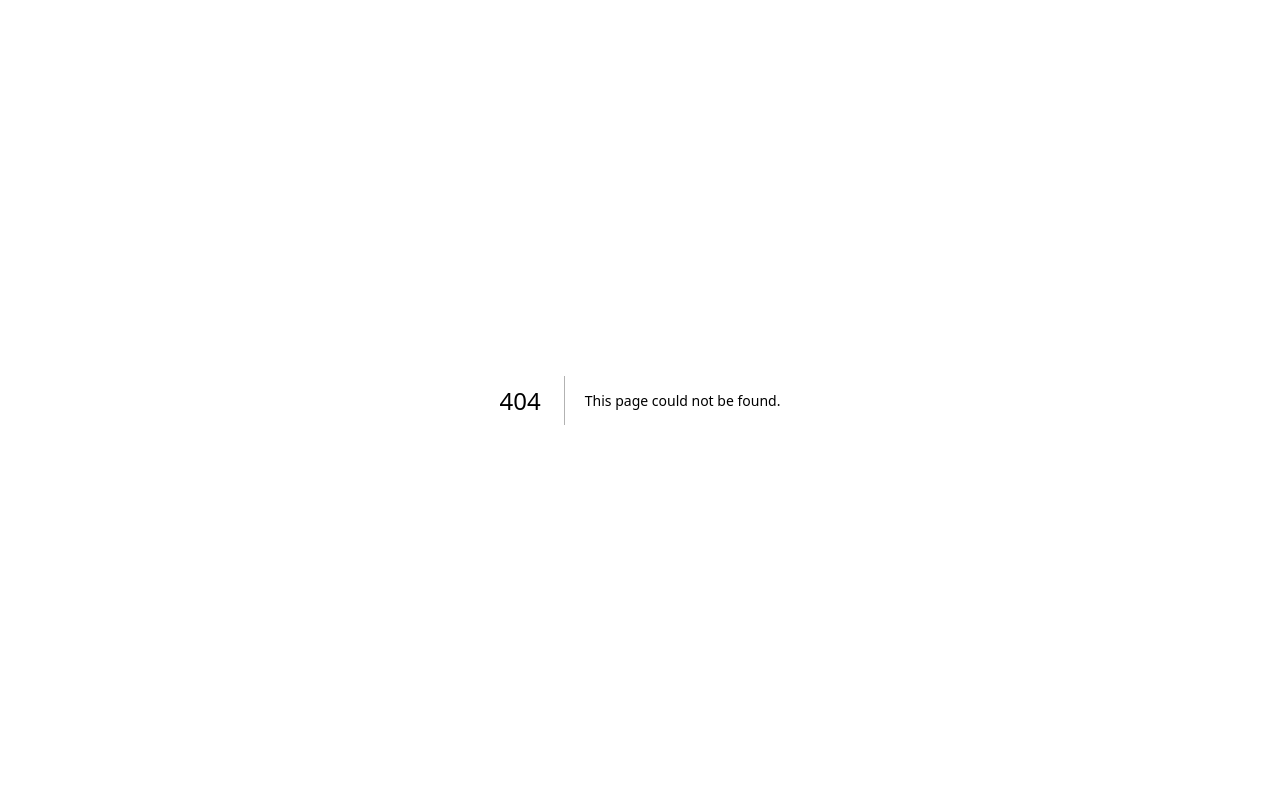
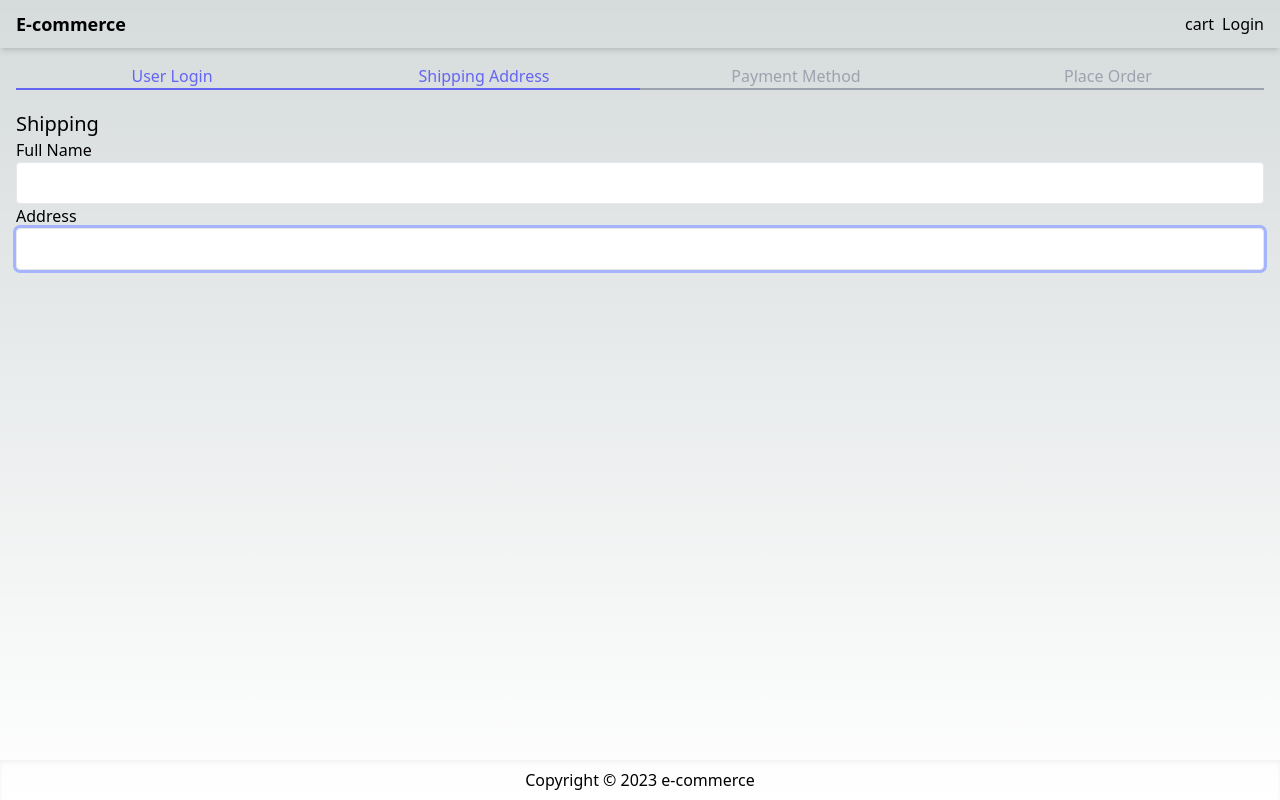
Before and after one commit to BabulKumar2022/e-commerce-next-23, a Next.js app: page /shipping in a window 1280 px wide. Before the commit this address had no page. Built offline with nearby package versions, Linux system fonts and the light colour scheme; no server answers.

Commit message:
shipping

```diff
--- /dev/null
+++ b/components/CheckOutWizard.js
@@ -0,0 +1,27 @@
+import React from 'react'
+
+const CheckOutWizard = ({activeStep = 0}) => {
+  return (
+    <div className='mb-5 flex flex-wrap'>
+        {
+            ['User Login', 'Shipping Address', 'Payment Method',' Place Order' ].map(
+                (step, index)=>(
+                    <div key={step} className={`
+
+                    flex-1 border-b-2 text-center
+                    ${
+                        index <= activeStep ? 'border-indigo-500 text-indigo-500'
+                        : 'border-gray-400 text-gray-400'
+                    }
+
+
+                    `}
+                    >{step}</div>
+                )
+            )
+        }
+    </div>
+  )
+}
+
+export default CheckOutWizard;
--- a/components/Layout.js
+++ b/components/Layout.js
@@ -64,9 +64,9 @@ const Layout = ({title, children}) => {
                                       </DropdownLink>
                                     </Menu.Item>
                                     <Menu.Item>
-                                      <DropdownLink onDoubleClick={logoutClickHandler} className='dropdown-link' href='/login'>
+                                      <Link onClick={logoutClickHandler} className='dropdown-link' href='/#'>
                                          Logout
-                                      </DropdownLink>
+                                      </Link>
                                     </Menu.Item>
                                   </Menu.Items>
                               </Menu>
--- /dev/null
+++ b/pages/shipping.js
@@ -0,0 +1,46 @@
+import CheckOutWizard from '@/components/CheckOutWizard';
+import Layout from '@/components/Layout';
+import React from 'react'
+import { useForm } from 'react-hook-form';
+
+const ShippingScreen = () => {
+  const {
+    handleSubmit,
+    register,
+    formState: {errors},
+    setValue,
+    getValue
+
+  } = useForm();
+  const submitHandler = () =>{
+
+  }
+  return (
+    <Layout title="Shipping Address">
+        <CheckOutWizard activeStep={1}/>
+        <from className="mx-auto max-w-screen-md"
+        onSubmit={handleSubmit(submitHandler)}
+        >
+          <h1 className='md-4 text-xl'>Shipping</h1>
+          <div className="md-4">
+            <label htmlFor="fulName">Full Name</label>
+            <input className='w-full'
+            id="fullName"
+            autoFocus
+            {...register('fullName', {required: "Please enter full name"})}/>
+            {errors.fullName && ( <div className='text-red-500'>{errors.fullName.message}</div>)}
+          </div>
+          <div className="md-4">
+            <label htmlFor="fulName">Address</label>
+            <input className='w-full'
+            id="address"
+            autoFocus
+            {...register('address', {required: "Please enter address", minLength: {value: 3,message: 'Address is more than 2 char'}})}/>
+            {errors.fullName && ( <div className='text-red-500'>{errors.address.message}</div>)}
+          </div>
+        </from>
+    </Layout>
+  )
+}
+
+export default ShippingScreen;
```
Also changed, not shown: 1 other file (tests, documents, lock files or other folders).
